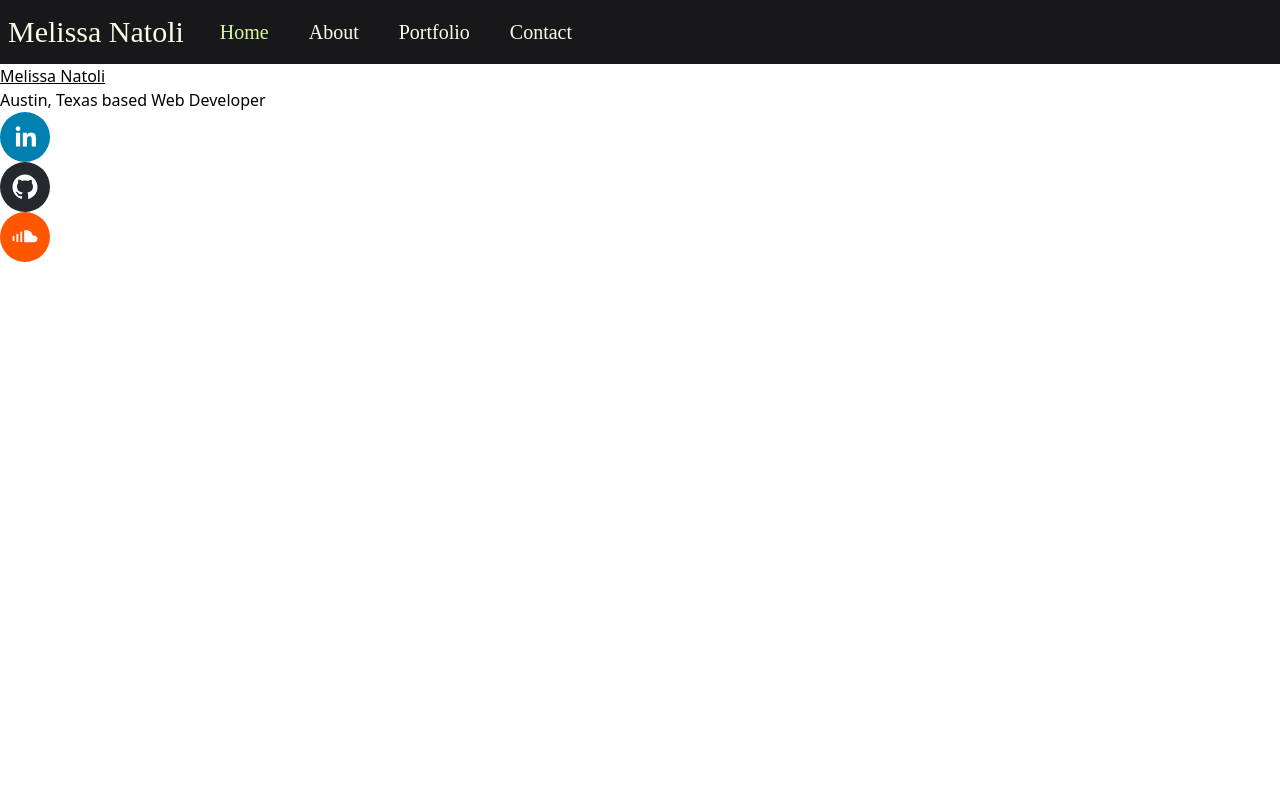
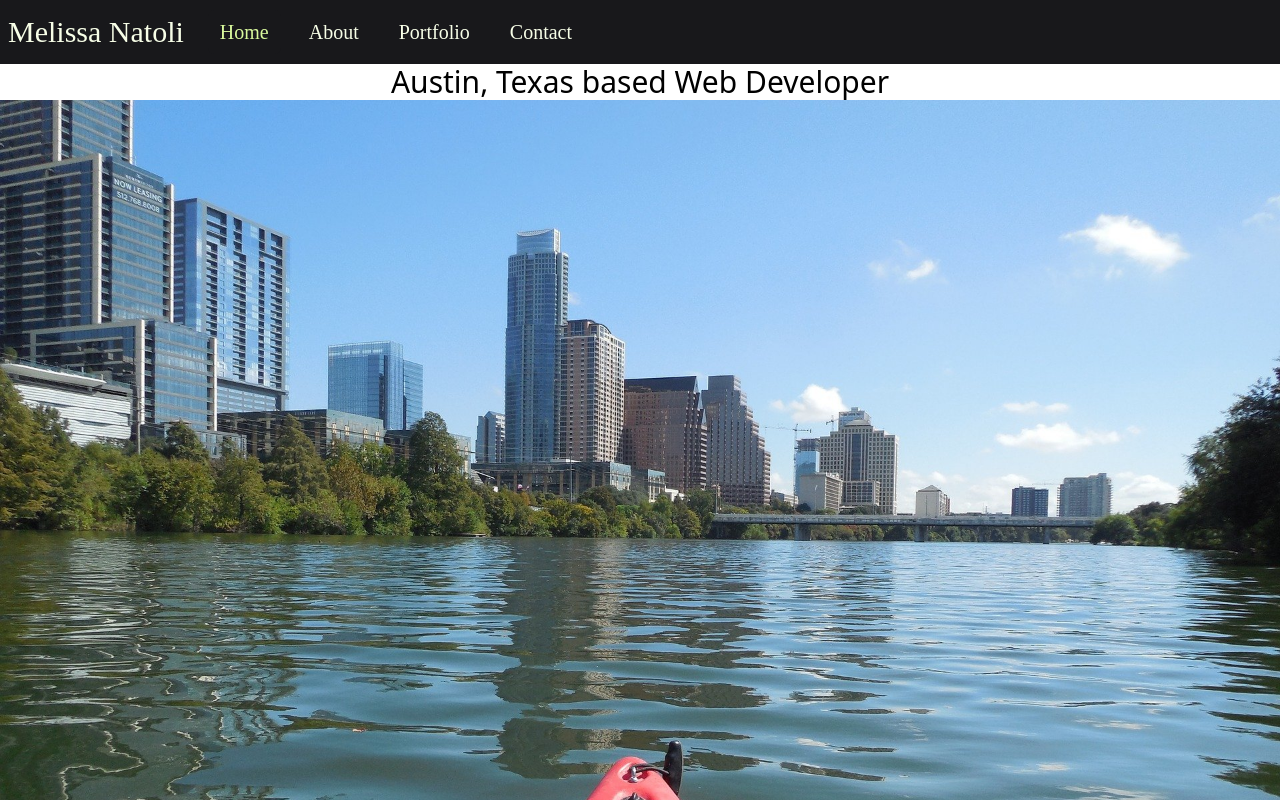
Before and after one commit to misn0147/Melissa-Natoli, a React (Create React App) app: page / in a window 1280 px wide. Shown: the top 800 px of the page. Built offline with nearby package versions, Linux system fonts and the light colour scheme; a web font is replaced by a local one.

Commit message:
styled home and footer

```diff
--- a/src/components/Footer/index.js
+++ b/src/components/Footer/index.js
@@ -2,21 +2,21 @@ import { SocialIcon } from "react-social-icons";
 
 function Footer() {
     return (
-        <footer>
-            <div className="socials">
-                <div>
+        <footer className="relative bg-gray-400">
+            <div className="inset-x-0 flex justify-between items-center mx-0.5 md:justify-center">
+                <div className="md:px-5">
                     <SocialIcon
                         url="https://www.linkedin.com/in/melissa-natoli/"
                         target="_blank"
                     />
                 </div>
-                <div>
+                <div className="md:px-5">
                     <SocialIcon
                         url="https://github.com/misn0147"
                         target="_blank"
                     />
                 </div>
-                <div>
+                <div className="md:px-5">
                     <SocialIcon
                         url="https://soundcloud.com/user-693992123"
                         target="_blank"
--- a/src/components/Home/index.js
+++ b/src/components/Home/index.js
@@ -1,14 +1,28 @@
 import React from "react";
+import austin from "../../assets/austin.jpg";
+import austinSmall from "../../assets/austin-small.JPG";
 
 function Home() {
     return (
         <section>
-            <div className="hero"></div>
-            <div className="social-line">
-                <h1 className="titles">
-                    <u>Melissa Natoli</u>
-                </h1>
-                <h2 className="titles">Austin, Texas based Web Developer</h2>
+            <div>
+
+            <div className="bg-cover bg-center">
+            <div className="responsive inset-x-0 top-20 flex justify-center items-center">
+                    <h2 className="md:text-3xl font-sans">Austin, Texas based Web Developer</h2>
+                </div>
+                <img
+                    src={austin}
+                    className="min-w-full hidden md:block"
+                    alt="austin skyline over lake"
+                />
+                <img
+                    src={austinSmall}
+                    className="min-w-full md:hidden"
+                    alt="austin skyline over lake"
+                />
+
+            </div>
             </div>
         </section>
     );
```
